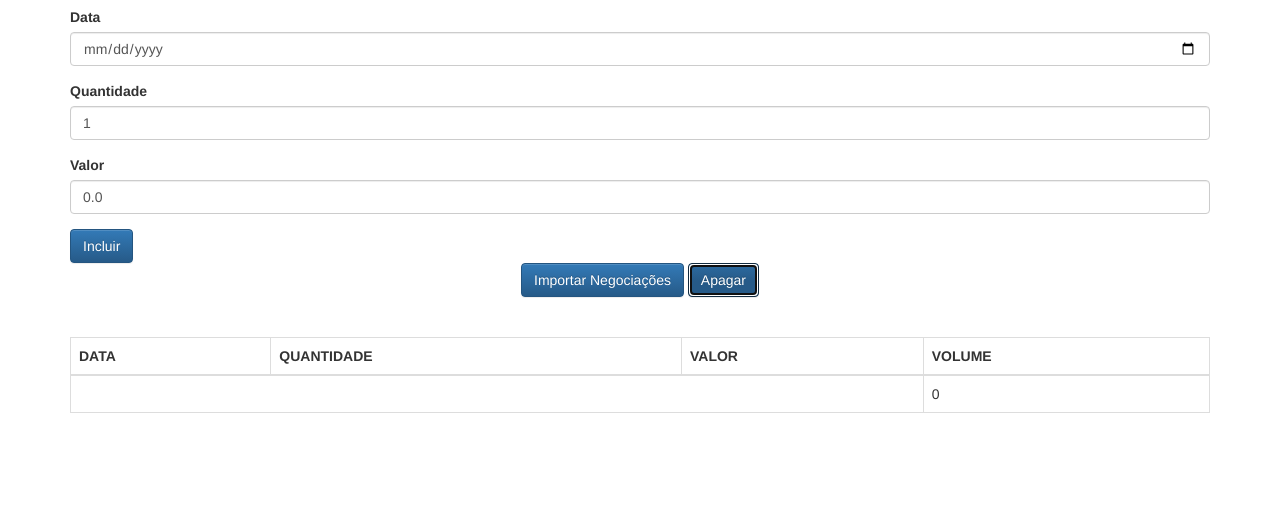
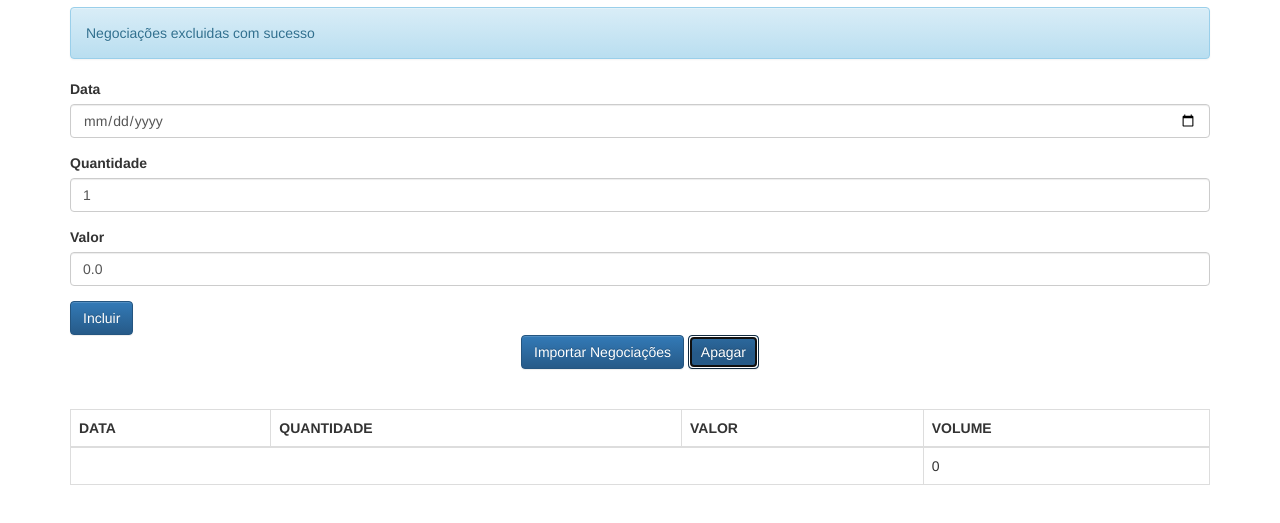
Before and after one commit to BradHick/ES6---I, a plain HTML site: page aluraframe/client/index.html in a window 1280 px wide. Both pictures are taken after a click on the button "Apagar". Shown: the part 63-586 px from the top of the page. Drawn offline with Linux system fonts and the light colour scheme.

Commit message:
Aplicando a função de apagar as negociações

```diff
--- a/aluraframe/client/index.html
+++ b/aluraframe/client/index.html
@@ -35,7 +35,7 @@
         <button class="btn btn-primary text-center" type="button">
             Importar Negociações
         </button>
-        <button class="btn btn-primary text-center" type="button">
+        <button onClick="negociacaoController.apaga()" class="btn btn-primary text-center" type="button">
             Apagar
         </button>
     </div>
--- a/aluraframe/client/js/app/controllers/NegociacaoController.js
+++ b/aluraframe/client/js/app/controllers/NegociacaoController.js
@@ -18,6 +18,14 @@ class NegociacaoController {
       this._inputQuantidade.value,
       this._inputValor.value
     );
+  }
+
+  apaga(){
+    this._listaNegociacoes._esvazia();
+    this._negociacoesView._update(this._listaNegociacoes);
+
+    this._mensagem.texto = "Negociações excluidas com sucesso";
+    this._mensagemView._update(this._mensagem);
   }
 
   adiciona(event) {
--- a/aluraframe/client/js/app/models/ListaNegociacoes.js
+++ b/aluraframe/client/js/app/models/ListaNegociacoes.js
@@ -13,6 +13,10 @@ class ListaNegociacoes {
 
   }
 
+  _esvazia(){
+    this._negociacoes = [];
+  }
+
 
 
 }
```
